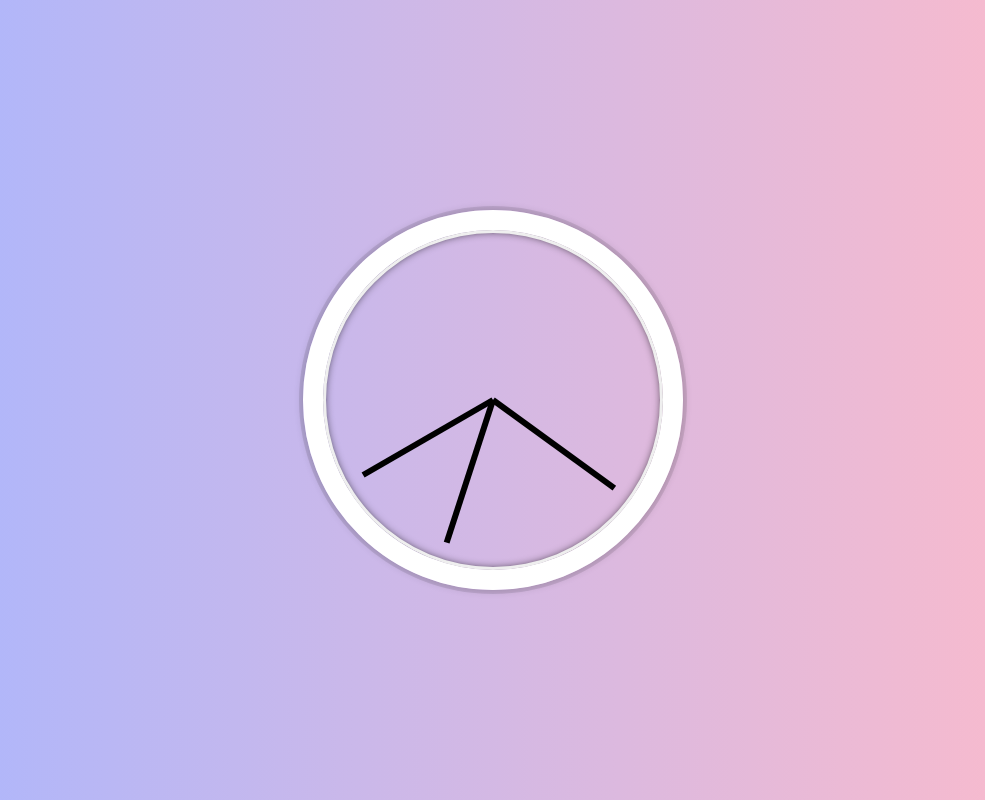
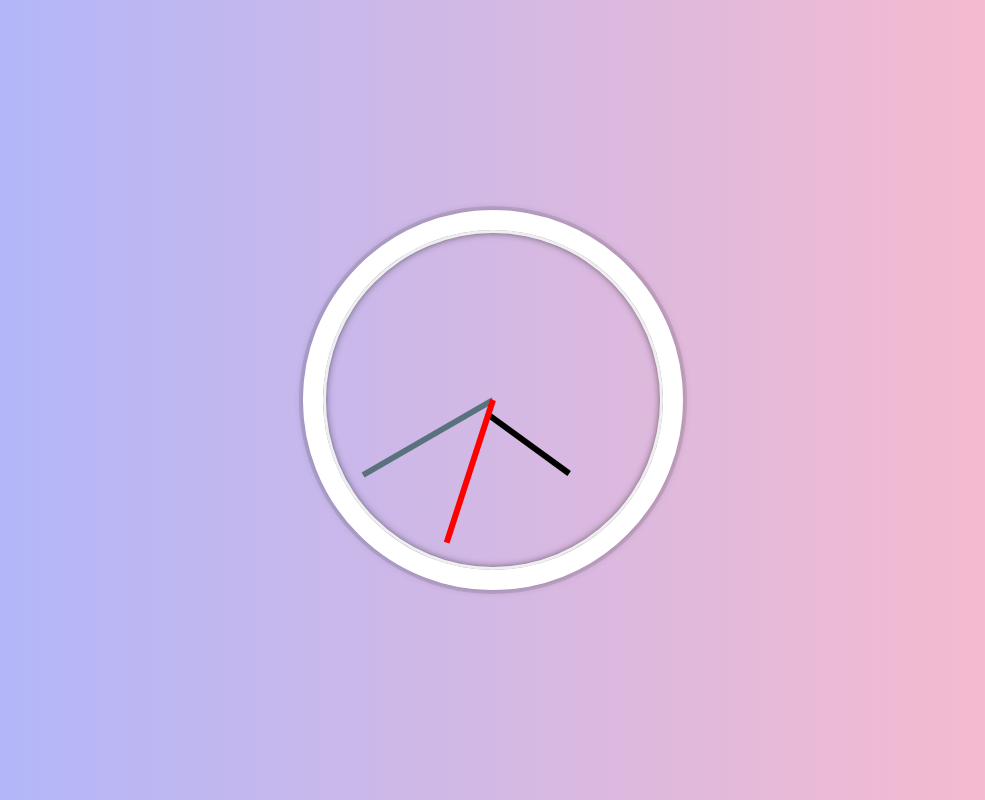
Before and after one commit to MelvynLing/css-jsclock, a plain HTML site: page index.html in a window 1280 px wide. Shown: the whole page, without its empty margins (147-1132 px from the left). Drawn offline with Linux system fonts and the light colour scheme.

Commit message:
updated color to hands, updated length of hour hand. looks like a clock now

```diff
--- a/index.html
+++ b/index.html
@@ -9,9 +9,9 @@
 
     <div class="clock">
       <div class="clock-face">
-        <div class="hand hour-hand"></div>
-        <div class="hand min-hand"></div>
-        <div class="hand second-hand"></div>
+        <div id="hour" class="hand hour-hand"></div>
+        <div id="min" class="hand min-hand"></div>
+        <div id="second" class="hand second-hand"></div>
       </div>
     </div>
 
@@ -69,6 +69,18 @@
       transition-timing-function: cubic-bezier(0.1,2.7,0.58,1)
     }
 
+    #second {
+      background: red !important;
+    }
+
+    #min {
+      background: #59727d !important;
+    }
+
+    #hour {
+      width: 100px;
+      transform-origin: 125%;
+    }
 
   </style>
 
```
